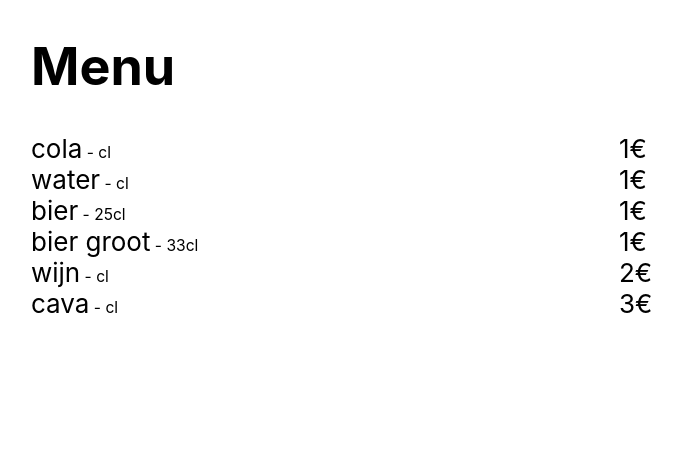
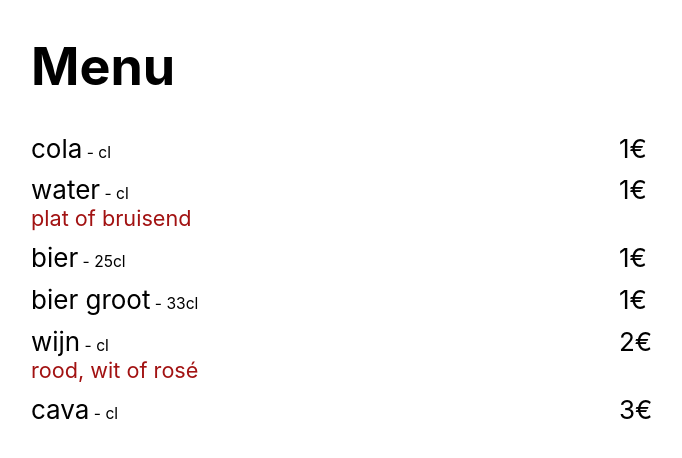
Before and after one commit to BsgMax00/menucard, a React (Create React App) app: page / in a window 1280 px wide. Shown: the top 458 px of the page, without its empty margins (21-703 px from the left). Built offline with nearby package versions, Linux system fonts and the light colour scheme.

Commit message:
klaar met 6.3

```diff
--- a/src/App.css
+++ b/src/App.css
@@ -14,3 +14,9 @@ body {
 .productSize {
   font-size: 0.6em;
 }
+
+.note{
+  color: #a21212;
+  font-size: smaller;
+  padding: 0 1.5em 0.5em 0;
+}
--- a/src/App.js
+++ b/src/App.js
@@ -9,9 +9,12 @@ function ProductSize(props){
 
 function ProductLine(props){
     const{product} = props;
-    return <div className="productLine">
-        <div>{product.name}<ProductSize product = {product}/></div>
-        <div>{product.price}&euro;</div>
+    return <div>
+        <div className="productLine">
+            <div>{product.name}<ProductSize product = {product}/></div>
+            <div>{product.price}&euro;</div>
+        </div>
+        <div className="note">{product.note}</div>
     </div>
 }
 
--- a/src/data/data.js
+++ b/src/data/data.js
@@ -1,8 +1,8 @@
 export const PRODUCTS_DATA = [
     {name: "cola", price: 1},
-    {name: "water", price: 1},
+    {name: "water", price: 1, note:"plat of bruisend"},
     {name: "bier", price: 1, size: 25},
     {name: "bier groot", price: 1, size: 33},
-    {name: "wijn", price: 2},
+    {name: "wijn", price: 2, note:"rood, wit of rosé"},
     {name: "cava", price: 3}
-]
+];
```
